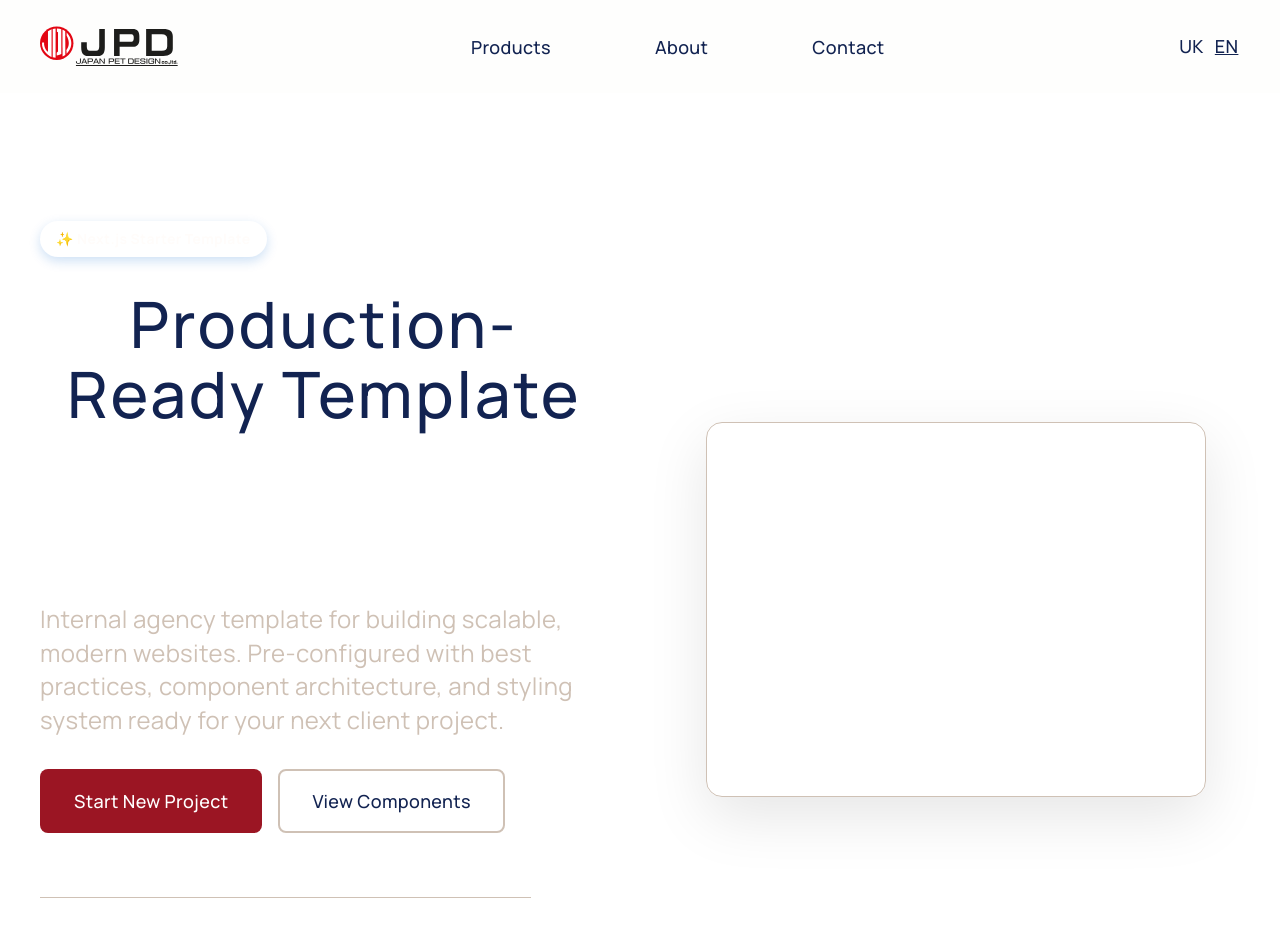
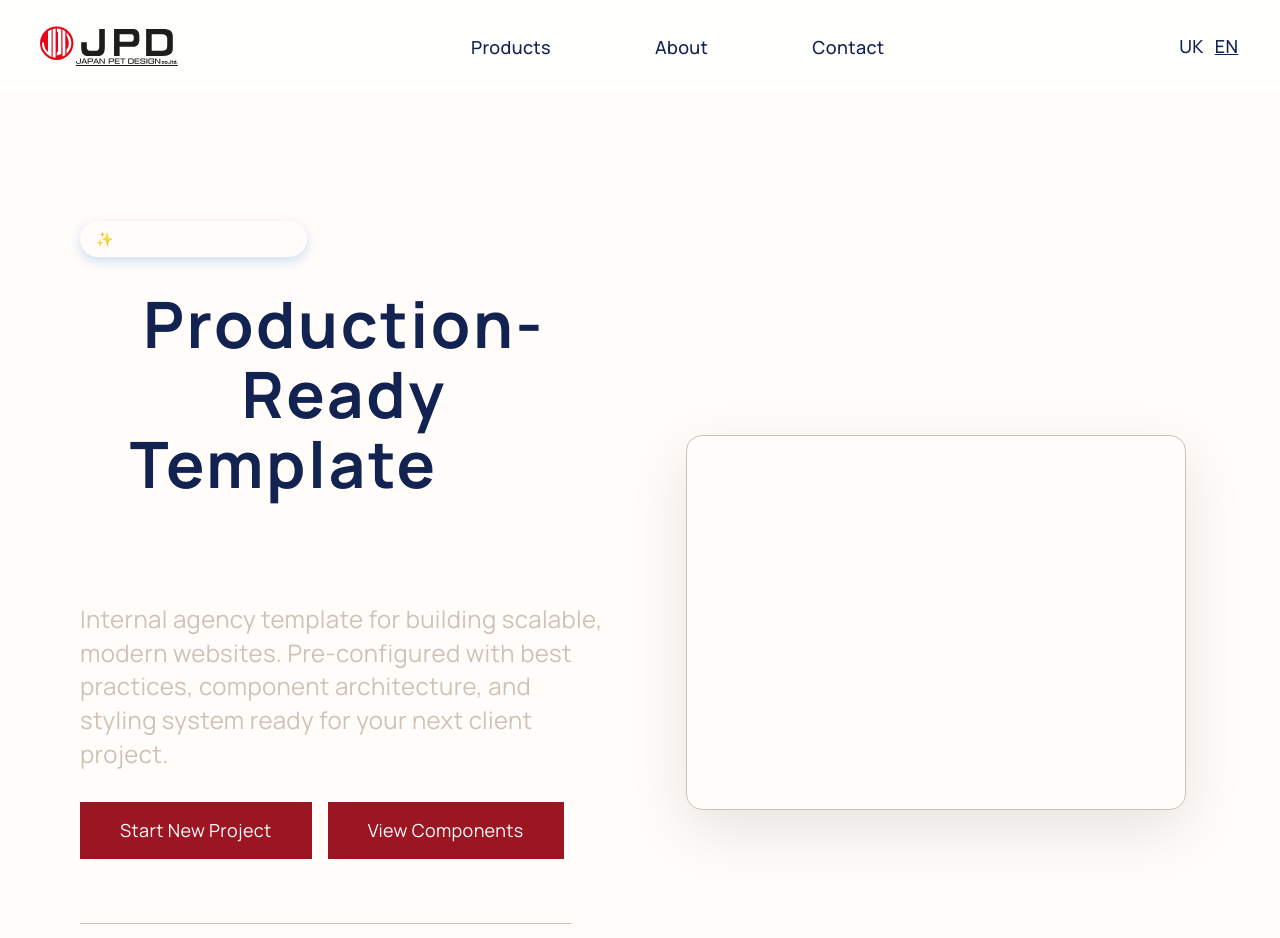
Before and after one commit to culplate/jpd-land, a Next.js app: page /en in a window 1280 px wide. Shown: the top 938 px of the page. Built offline with nearby package versions, Linux system fonts and the light colour scheme.

Commit message:
feat/refactor: UI components update

```diff
--- a/src/components/ui/Button/Button.module.scss
+++ b/src/components/ui/Button/Button.module.scss
@@ -1,22 +1,24 @@
 .button {
   @include button-reset;
   @include focus-visible;
-  @include transition(
-    background-color,
-    color,
-    border-color,
-    opacity,
-    transform
-  );
+  @include transition(background-color, color, opacity, transform, padding);
 
   display: inline-flex;
   align-items: center;
   justify-content: center;
-  gap: 0.5rem;
-  font-weight: 500;
-  border-radius: 8px;
+  width: 100%;
+  max-width: 310px;
+  padding: 16px 40px;
+  min-height: 56px;
   position: relative;
   user-select: none;
+  background: var(--color-cta);
+  color: var(--color-text-white);
+
+  @include media($bp-tablet) {
+    min-width: 179px;
+    width: auto;
+  }
 
   &:disabled {
     cursor: not-allowed;
@@ -24,97 +26,42 @@
   }
 
   &:active:not(:disabled) {
-    transform: scale(0.98);
+    background: var(--color-cta-active);
   }
-}
 
-// Sizes
-.sm {
-  padding: 0.5rem 1rem;
-  font-size: 0.875rem;
-  line-height: 1.25rem;
-}
+  .content {
+    position: relative;
+    display: inline-flex;
+    align-items: center;
+  }
 
-.md {
-  padding: 0.75rem 1.5rem;
-  font-size: 1rem;
-  line-height: 1.5rem;
-}
-
-.lg {
-  padding: 1rem 2rem;
-  font-size: 1.125rem;
-  line-height: 1.75rem;
-}
-
-// Variants
-.cta {
-  background: var(--color-cta, #ff6b35);
-  color: var(--color-white, #ffffff);
-  border: 2px solid transparent;
+  .arrow {
+    position: absolute;
+    left: 100%;
+    margin-left: 8px;
+    top: 50%;
+    width: 24px;
+    height: 24px;
+    fill: currentColor;
+    opacity: 0;
+    transform: translateY(-50%) translateX(8px);
+    transition:
+      opacity 0.2s ease,
+      transform 0.2s ease;
+    pointer-events: none;
+  }
 
   @include hover {
-    background: var(--color-cta-hover, #e85a2a);
+    // idle padding is 40px; on hover we add space for: 8px gap + 24px arrow
+    // and shift content left by adjusting left/right padding.
+    padding-left: 32px;
+    padding-right: 60px;
+
+    .arrow {
+      opacity: 1;
+      transform: translateY(-50%) translateX(0px);
+    }
   }
-}
-
-.primary {
-  background: var(--color-primary, #0066cc);
-  color: var(--color-white, #ffffff);
-  border: 2px solid transparent;
-
-  @include hover {
-    background: var(--color-primary-hover, #0052a3);
-  }
-}
-
-.secondary {
-  background: var(--color-secondary, #6b7280);
-  color: var(--color-white, #ffffff);
-  border: 2px solid transparent;
-
-  @include hover {
-    background: var(--color-secondary-hover, #4b5563);
-  }
-}
-
-.outlined {
-  background: transparent;
-  color: var(--color-text, #1f2937);
-  border: 2px solid var(--color-border, #d1d5db);
-
-  @include hover {
-    background: var(--color-background-hover, #f3f4f6);
-    border-color: var(--color-border-hover, #9ca3af);
-  }
-}
-
-.ghost {
-  background: transparent;
-  color: var(--color-text, #1f2937);
-  border: 2px solid transparent;
-
-  @include hover {
-    background: var(--color-background-hover, #f3f4f6);
-  }
-}
-
-.text {
-  background: transparent;
-  color: var(--color-primary, #0066cc);
-  border: 2px solid transparent;
-  padding-left: 0.25rem;
-  padding-right: 0.25rem;
-
-  @include hover {
-    color: var(--color-primary-hover, #0052a3);
-    text-decoration: underline;
-  }
-}
-
-// Full width
-.fullWidth {
-  width: 100%;
 }
 
 // Loading state
--- a/src/components/ui/Button/Button.tsx
+++ b/src/components/ui/Button/Button.tsx
@@ -1,36 +1,118 @@
-import { ButtonHTMLAttributes, ReactNode } from 'react';
+import NextLink from 'next/link';
+import {
+  AnchorHTMLAttributes,
+  ButtonHTMLAttributes,
+  ReactNode,
+} from 'react';
 import styles from './Button.module.scss';
+import { icons } from '@/app/assets/icons';
 
-export interface ButtonProps extends ButtonHTMLAttributes<HTMLButtonElement> {
-  children: ReactNode;
-  variant?: 'cta' | 'primary' | 'secondary' | 'outlined' | 'ghost' | 'text';
-  size?: 'sm' | 'md' | 'lg';
-  fullWidth?: boolean;
+type BaseProps = {
+  children: string | ReactNode;
   loading?: boolean;
+  disabled?: boolean;
   className?: string;
+};
+
+type ButtonAsButton = BaseProps &
+  ButtonHTMLAttributes<HTMLButtonElement> & {
+    href?: never;
+  };
+
+type ButtonAsLink = BaseProps &
+  Omit<AnchorHTMLAttributes<HTMLAnchorElement>, 'href'> & {
+    href: string;
+  };
+
+export type ButtonProps = ButtonAsButton | ButtonAsLink;
+
+function isLinkProps(props: ButtonProps): props is ButtonAsLink {
+  return 'href' in props && typeof props.href === 'string';
 }
 
-export function Button({
-  children,
-  variant = 'primary',
-  size = 'md',
-  fullWidth = false,
-  loading = false,
-  disabled = false,
-  className = '',
-  type = 'button',
-  ...props
-}: ButtonProps) {
-  const classNames = [
-    styles.button,
-    styles[variant],
-    styles[size],
-    fullWidth && styles.fullWidth,
-    loading && styles.loading,
-    className,
-  ]
+export function Button(props: ButtonProps) {
+  const {
+    children,
+    loading = false,
+    disabled = false,
+    className = '',
+    ...rest
+  } = props;
+
+  const classNames = [styles.button, loading && styles.loading, className]
     .filter(Boolean)
     .join(' ');
+
+  const content = (
+    <>
+      {loading && <span className={styles.spinner} aria-hidden="true" />}
+      <span className={styles.content}>
+        {children}
+        <svg className={styles.arrow} aria-hidden>
+          <use xlinkHref={`${icons.src}#arrow`} />
+        </svg>
+      </span>
+    </>
+  );
+
+  if (isLinkProps(props)) {
+    const linkProps = props;
+    const { href, ...anchorProps } = linkProps;
+
+    const isExternal =
+      href.startsWith('http') || href.startsWith('//');
+    const isAnchor = href.startsWith('#');
+
+    const isDisabled = disabled || loading;
+
+    if (isAnchor) {
+      return (
+        <a
+          href={href}
+          className={classNames}
+          aria-disabled={isDisabled}
+          aria-busy={loading}
+          style={isDisabled ? { pointerEvents: 'none', cursor: 'default' } : undefined}
+          {...anchorProps}
+        >
+          {content}
+        </a>
+      );
+    }
+
+    if (isExternal) {
+      return (
+        <a
+          href={href}
+          className={classNames}
+          target="_blank"
+          rel="noopener noreferrer"
+          aria-disabled={isDisabled}
+          aria-busy={loading}
+          style={isDisabled ? { pointerEvents: 'none', cursor: 'default' } : undefined}
+          {...anchorProps}
+        >
+          {content}
+        </a>
+      );
+    }
+
+    return (
+      <NextLink
+        href={href as Parameters<typeof NextLink>[0]['href']}
+        className={classNames}
+        aria-disabled={isDisabled}
+        aria-busy={loading}
+        style={isDisabled ? { pointerEvents: 'none', cursor: 'default' } : undefined}
+        {...anchorProps}
+      >
+        {content}
+      </NextLink>
+    );
+  }
+
+  const buttonRest = rest as ButtonHTMLAttributes<HTMLButtonElement>;
+  const { type = 'button', ...buttonProps } = buttonRest;
 
   return (
     <button
@@ -38,10 +120,9 @@ export function Button({
       className={classNames}
       disabled={disabled || loading}
       aria-busy={loading}
-      {...props}
+      {...buttonProps}
     >
-      {loading && <span className={styles.spinner} aria-hidden="true" />}
-      <span className={loading ? styles.content : undefined}>{children}</span>
+      {content}
     </button>
   );
 }
--- a/src/components/ui/Container/Container.module.scss
+++ b/src/components/ui/Container/Container.module.scss
@@ -30,11 +30,11 @@
 }
 
 .lg {
-  max-width: 1420px;
+  max-width: 1200px;
 }
 
 .xl {
-  max-width: 1830px;
+  max-width: 1440px;
 }
 
 .full {
--- a/src/components/ui/Section/Section.module.scss
+++ b/src/components/ui/Section/Section.module.scss
@@ -8,8 +8,8 @@
   padding-bottom: 2rem;
 
   @include media($bp-tablet) {
-    padding-top: 3rem;
-    padding-bottom: 3rem;
+    padding-top: 2.5rem;
+    padding-bottom: 2.5rem;
   }
 }
 
@@ -18,8 +18,8 @@
   padding-bottom: 3rem;
 
   @include media($bp-tablet) {
-    padding-top: 4rem;
-    padding-bottom: 4rem;
+    padding-top: 3.5rem;
+    padding-bottom: 3.5rem;
   }
 }
 
@@ -28,8 +28,8 @@
   padding-bottom: 4rem;
 
   @include media($bp-tablet) {
-    padding-top: 6rem;
-    padding-bottom: 6rem;
+    padding-top: 5rem;
+    padding-bottom: 5rem;
   }
 }
 
@@ -49,14 +49,5 @@
 }
 
 .white {
-  background-color: var(--color-white);
+  background-color: var(--color-bg-white);
 }
-
-.gray {
-  background-color: var(--color-background-gray);
-}
-
-.primary {
-  background-color: var(--color-primary);
-  color: var(--color-white);
-}
--- a/src/components/ui/Section/Section.tsx
+++ b/src/components/ui/Section/Section.tsx
@@ -6,15 +6,15 @@ export interface SectionProps {
   id?: string;
   className?: string;
   padding?: 'sm' | 'md' | 'lg' | 'xl' | undefined;
-  background?: 'white' | 'gray' | 'primary' | 'transparent';
+  background?: 'white' | 'transparent';
 }
 
 export function Section({
   children,
   id,
   className = '',
-  padding = 'md',
-  background = 'transparent',
+  padding = 'sm',
+  background = 'white',
 }: SectionProps) {
   return (
     <section
--- a/src/components/ui/Title/Title.tsx
+++ b/src/components/ui/Title/Title.tsx
@@ -15,7 +15,7 @@ export function Title({
   children,
   as = 'h2',
   size,
-  weight = 'medium',
+  weight = 'bold',
   align = 'left',
   gradient = false,
   className = '',
```
